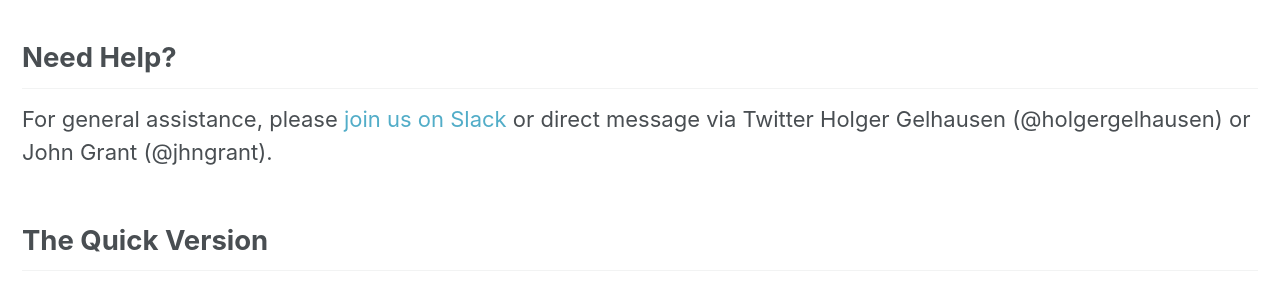
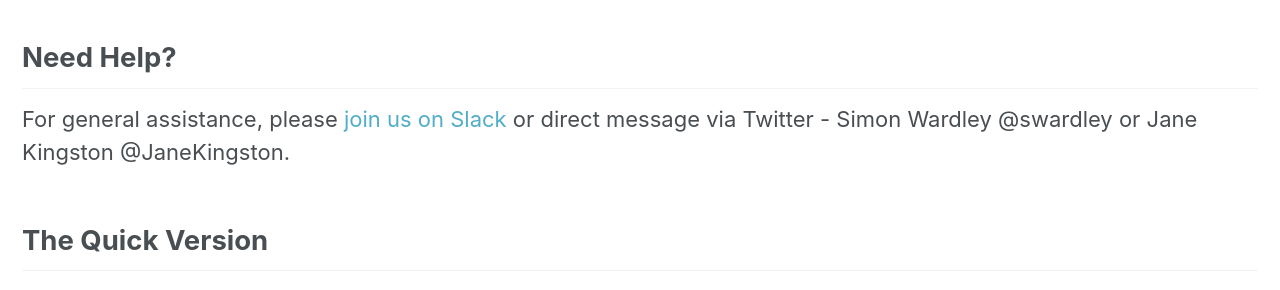
Before and after one commit to mapcampcommittee/mapcampcommittee.github.io, a Jekyll site: the page built from _pages/code_of_conduct.html, in a window 1280 px wide. Shown: the part 410-700 px from the top of the page. Built offline with Jekyll 4.4.1, drawn with Linux system fonts in a browser that asks for light colours.

Commit message:
MapCamp 2020 CoC Contacts

```diff
--- a/_pages/code_of_conduct.html
+++ b/_pages/code_of_conduct.html
@@ -16,7 +16,7 @@ classes:
 <h2>Need Help?</h2>
 
 <p>For general assistance, please <a href="https://map-camp-slack-invite.herokuapp.com/" target="_blank">join us on
-    Slack</a> or direct message via Twitter Holger Gelhausen (@holgergelhausen) or John Grant (@jhngrant).</p>
+    Slack</a> or direct message via Twitter - Simon Wardley @swardley or Jane Kingston @JaneKingston.</p>
 
 <h2>The Quick Version</h2>
 
```
